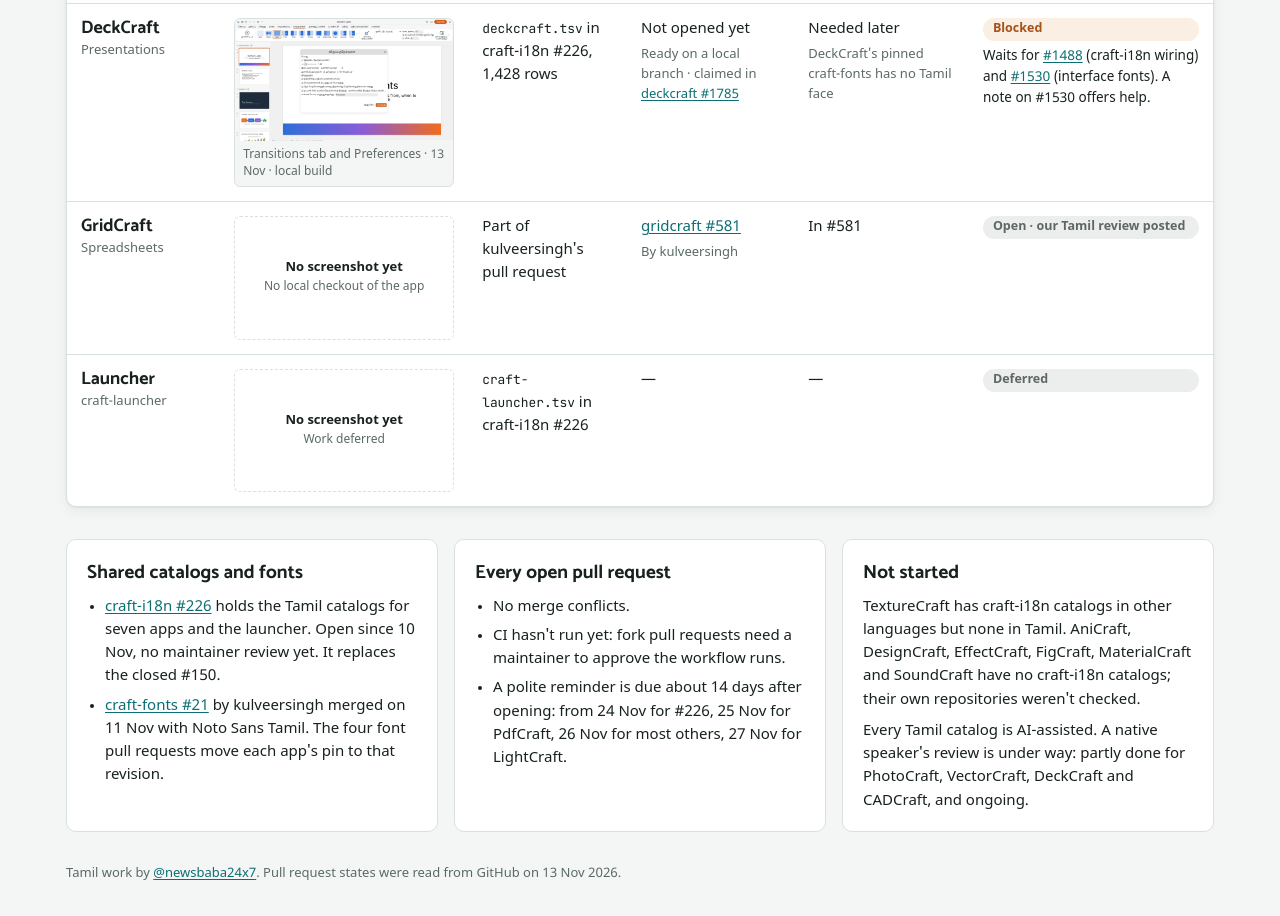
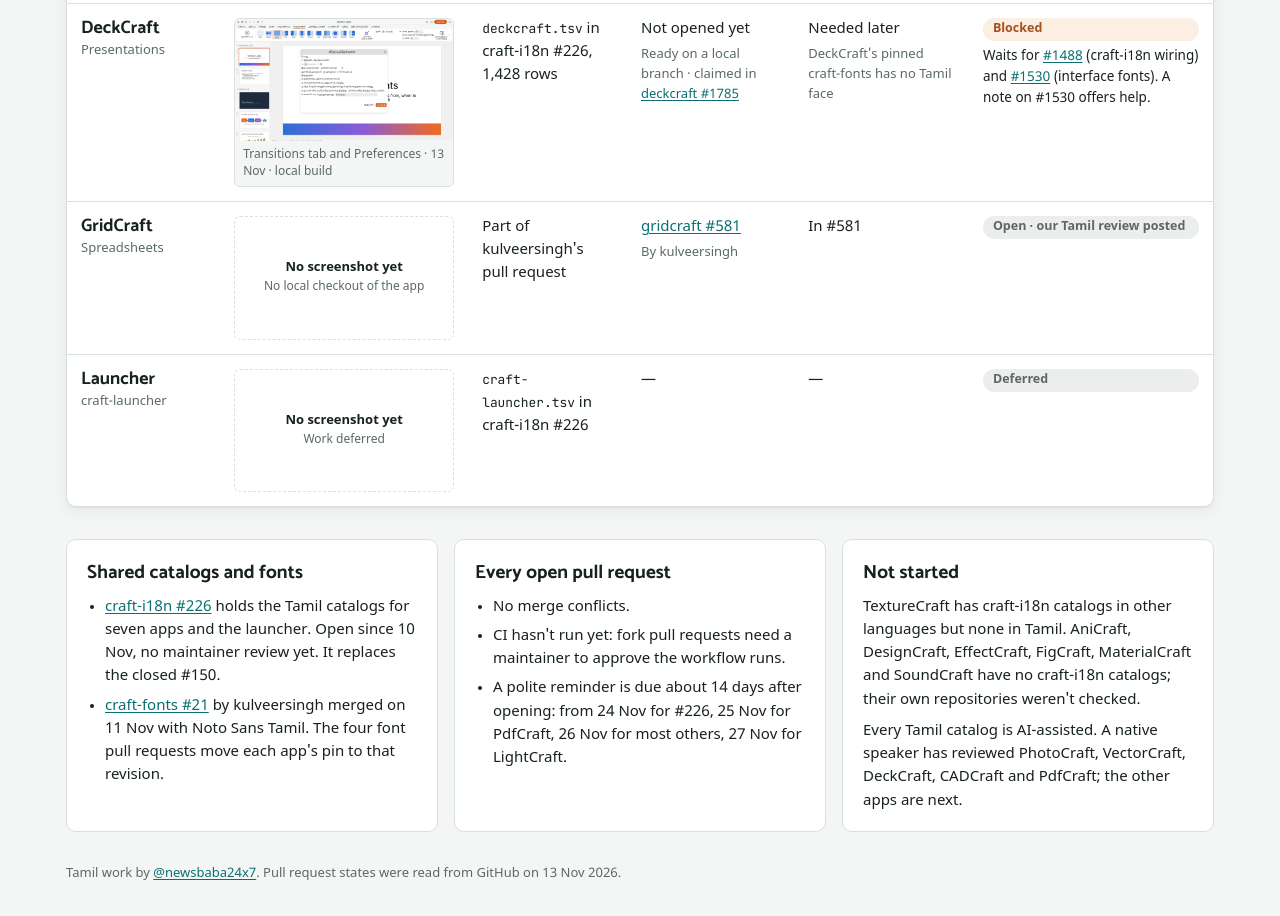
Before and after one commit to newsbaba24x7/artcraft-tamil, a plain HTML site: page index.html in a window 1280 px wide. Shown: the part 1539-2455 px from the top of the page. Drawn offline with Linux system fonts and the light colour scheme; a web font is replaced by a local one.

Commit message:
Native review done for five apps

```diff
--- a/index.html
+++ b/index.html
@@ -363,7 +363,7 @@ dialog img { display: block; width: 100%; height: auto; max-height: 82vh; object
     <div class="note">
       <h2>Not started</h2>
       <p>TextureCraft has craft-i18n catalogs in other languages but none in Tamil. AniCraft, DesignCraft, EffectCraft, FigCraft, MaterialCraft and SoundCraft have no craft-i18n catalogs; their own repositories weren't checked.</p>
-      <p style="margin-top:8px">Every Tamil catalog is AI-assisted. A native speaker's review is under way: partly done for PhotoCraft, VectorCraft, DeckCraft and CADCraft, and ongoing.</p>
+      <p style="margin-top:8px">Every Tamil catalog is AI-assisted. A native speaker has reviewed PhotoCraft, VectorCraft, DeckCraft, CADCraft and PdfCraft; the other apps are next.</p>
     </div>
   </section>
 
```
